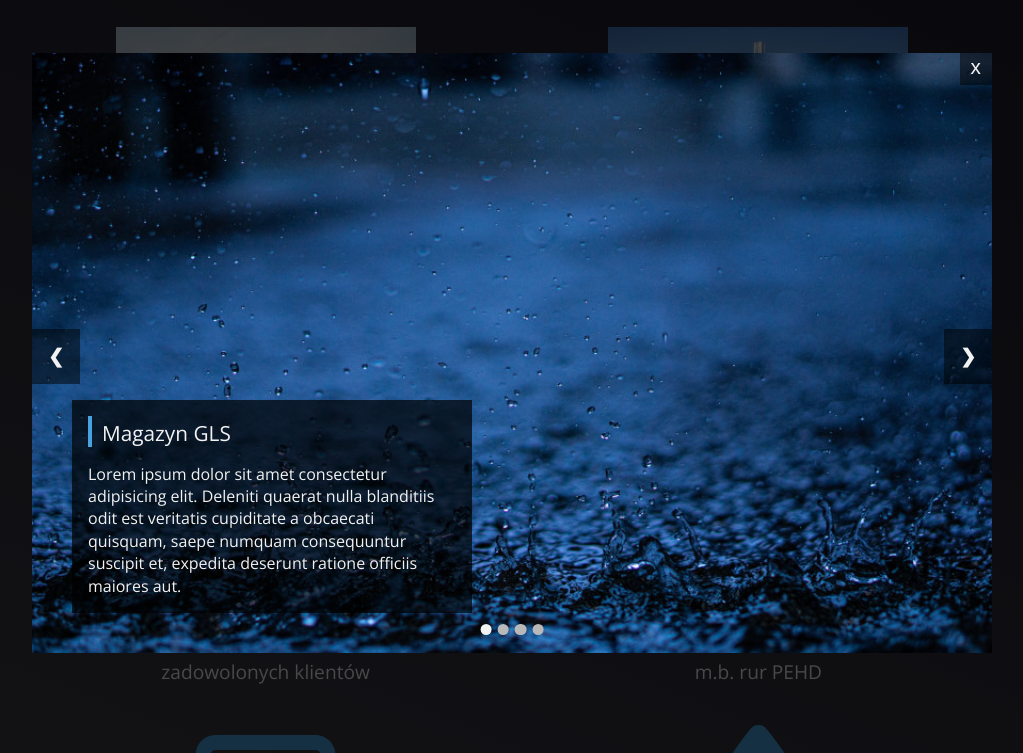
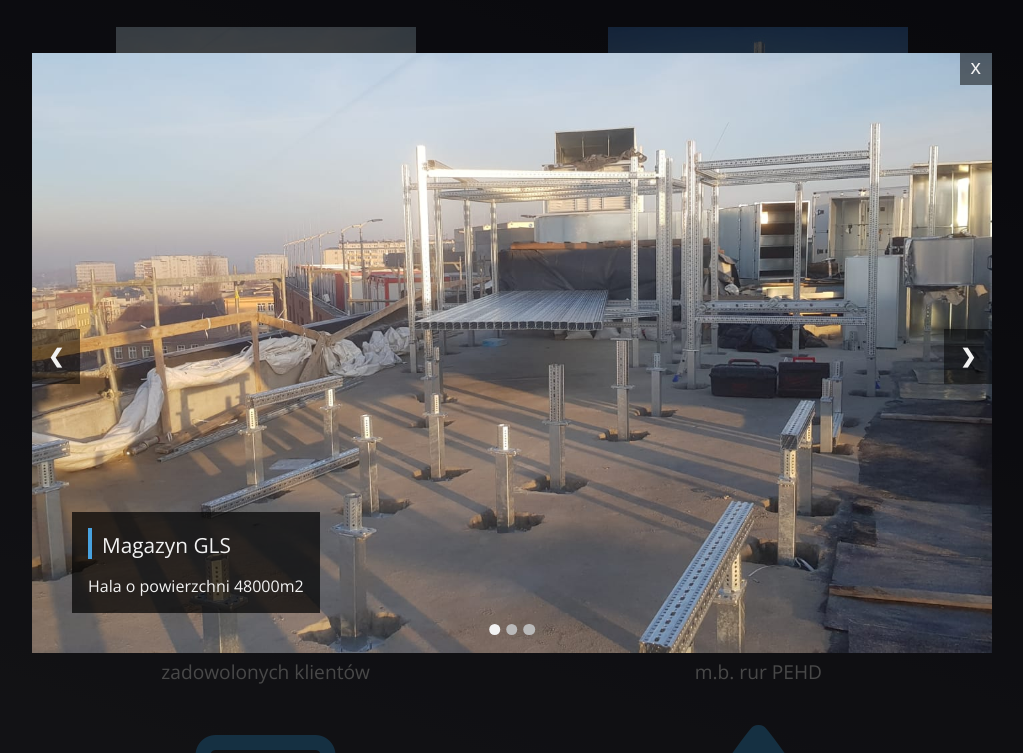
Before and after one commit to Goofsy/hydro-project, a website built with Parcel: page index.html in a window 1280 px wide. Both pictures are taken after a click on the button "Kliknij aby zobaczyc przykładowe realizacje". Shown: the part 1266-2019 px from the top of the page, without its empty margins (128-1151 px from the left). Built offline with nearby package versions, Linux system fonts and the light colour scheme.

```diff
--- a/index.html
+++ b/index.html
@@ -3,18 +3,16 @@
   <head>
     <meta charset="UTF-8" />
     <meta name="viewport" content="width=device-width, initial-scale=1.0" />
+    <title>Hydro-Projekt - Podciśnieniowe odwodnienia dachów</title>
+    <meta
+      name="description"
+      content="Hydro-Projekt - podcisnieniowe, grawitacyjne odwodnienia dachów. Kanalizacja podposadzkowa. Podkonstrukcje stalowe skręcane. Działamy na terenie całej Polski. Skontaktuj się z nami aby dowiedzieć się więcej"
+    />
     <link
       href="https://fonts.googleapis.com/css2?family=Open+Sans"
       rel="stylesheet"
     />
-    <link
-      href="https://fonts.googleapis.com/css2?family=Raleway"
-      rel="stylesheet"
-    />
-    <link
-      href="https://fonts.googleapis.com/css2?family=Roboto"
-      rel="stylesheet"
-    />
+    <link rel="icon" href="./src/images/drop-favicon.png" />
     <link rel="stylesheet" href="./src/sass/main.scss" />
     <script src="https://smtpjs.com/v3/smtp.js"></script>
     <script
@@ -26,8 +24,8 @@
       integrity="sha512-bLT0Qm9VnAYZDflyKcBaQ2gg0hSYNQrJ8RilYldYQ1FxQYoCLtUjuuRuZo+fjqhx/qtq/1itJ0C2ejDxltZVFg=="
       crossorigin="anonymous"
     ></script>
+    <script src="https://unpkg.com/element-closest"></script>
     <script defer src="src/js/script.js"></script>
-    <title>Document</title>
   </head>
   <body>
     <header class="header" id="header">
@@ -137,15 +135,22 @@
             <button class="slider__btn slider__btn--next">❯</button>
             <button class="slider__btn--exit">x</button>
             <div class="slider__dots"></div>
+
             <div class="slider__slide">
-              <img src="./src/images/eloelo.jpg" alt="Elephant at sunset" />
+              <img src="./src/images/slide-3.jpeg" alt="Elephant at sunset" />
               <div class="slider__slide__desc">
                 <h3 class="slider__slide__desc__title">Magazyn GLS</h3>
                 <p class="slider__slide__desc__text">
-                  Lorem ipsum dolor sit amet consectetur adipisicing elit.
-                  Deleniti quaerat nulla blanditiis odit est veritatis
-                  cupiditate a obcaecati quisquam, saepe numquam consequuntur
-                  suscipit et, expedita deserunt ratione officiis maiores aut.
+                  Hala o powierzchni 48000m2
+                </p>
+              </div>
+            </div>
+            <div class="slider__slide">
+              <img src="./src/images/slide-1.jpeg" alt="Elephant at sunset" />
+              <div class="slider__slide__desc">
+                <h3 class="slider__slide__desc__title">Magazyn GLS</h3>
+                <p class="slider__slide__desc__text">
+                  Hala o powierzchni 48000m2
                 </p>
               </div>
             </div>
@@ -154,34 +159,7 @@
               <div class="slider__slide__desc">
                 <h3 class="slider__slide__desc__title">Magazyn GLS</h3>
                 <p class="slider__slide__desc__text">
-                  Lorem ipsum dolor sit amet consectetur adipisicing elit.
-                  Deleniti quaerat nulla blanditiis odit est veritatis
-                  cupiditate a obcaecati quisquam, saepe numquam consequuntur
-                  suscipit et, expedita deserunt ratione officiis maiores aut.
-                </p>
-              </div>
-            </div>
-            <div class="slider__slide">
-              <img src="./src/images/slide-1.jpeg" alt="Elephant at sunset" />
-              <div class="slider__slide__desc">
-                <h3 class="slider__slide__desc__title">Magazyn GLS</h3>
-                <p class="slider__slide__desc__text">
-                  Lorem ipsum dolor sit amet consectetur adipisicing elit.
-                  Deleniti quaerat nulla blanditiis odit est veritatis
-                  cupiditate a obcaecati quisquam, saepe numquam consequuntur
-                  suscipit et, expedita deserunt ratione officiis maiores aut.
-                </p>
-              </div>
-            </div>
-            <div class="slider__slide">
-              <img src="./src/images/slide-3.jpeg" alt="Elephant at sunset" />
-              <div class="slider__slide__desc">
-                <h3 class="slider__slide__desc__title">Magazyn GLS</h3>
-                <p class="slider__slide__desc__text">
-                  Lorem ipsum dolor sit amet consectetur adipisicing elit.
-                  Deleniti quaerat nulla blanditiis odit est veritatis
-                  cupiditate a obcaecati quisquam, saepe numquam consequuntur
-                  suscipit et, expedita deserunt ratione officiis maiores aut.
+                  Hala o powierzchni 48000m2
                 </p>
               </div>
             </div>
@@ -326,5 +304,6 @@
         </div>
       </div>
     </footer>
+    <!-- <div>Icons made by Good Ware<a href="https://www.flaticon.com"> </div> -->
   </body>
 </html>
--- a/src/js/script.js
+++ b/src/js/script.js
@@ -22,7 +22,7 @@
   }
 
   _createDots() {
-    Array.prototype.forEach.call(this._slides, (_, i) => {
+    [...this._slides].forEach((_, i) => {
       this._dotsContainer.insertAdjacentHTML(
         'beforeend',
         `<button class="slider__dots__dot" data-slide="${i}"></button>`
@@ -31,7 +31,7 @@
   }
 
   _goToSlide(curSlide) {
-    Array.prototype.forEach.call(this._slides, (slide, i) => {
+    [...this._slides].forEach((slide, i) => {
       slide.style.transform = `translateX(${100 * (i - curSlide)}%)`;
     });
   }
@@ -57,10 +57,8 @@
   }
 
   _activeDot(curSlide) {
-    const dots = document.querySelectorAll('.slider__dots__dot');
-    Array.prototype.forEach.call(dots, dot =>
-      dot.classList.remove('slider__dots__dot--active')
-    );
+    const [...dots] = document.querySelectorAll('.slider__dots__dot');
+    dots.forEach(dot => dot.classList.remove('slider__dots__dot--active'));
 
     const dot = this._dotsContainer.querySelector(`[data-slide='${curSlide}']`);
     dot.classList.add('slider__dots__dot--active');
@@ -228,9 +226,9 @@
 
   _resetForm() {
     this._form.reset();
-    const _formInputs = document.querySelectorAll('.form__group__input');
+    const [...formInputs] = document.querySelectorAll('.form__group__input');
 
-    Array.prototype.forEach.call(_formInputs, input => {
+    formInputs.forEach(input => {
       input.classList.remove('form__group__input--filled');
     });
 
--- a/src/sass/base/_mixins.scss
+++ /dev/null
@@ -1,3 +0,0 @@
-@mixin flexCenter($direction) {
-  // jakby funkcje z js
-}
--- a/src/sass/base/_variables.scss
+++ b/src/sass/base/_variables.scss
@@ -6,9 +6,5 @@
 $primary-color: #48a2df;
 $error-color: rgb(190, 68, 68);
 
-$header-img: url("../images/header-bg.jpg");
-$about-img: url("../images/dach-about.jpg");
-
-// #48a2df
-// #3498dc
-// #2980BB
+$header-img: url('../images/header-bg.jpg');
+$about-img: url('../images/dach-about.jpg');
--- a/src/sass/components/_contact-info.scss
+++ /dev/null
@@ -1,2 +0,0 @@
-.contact__content__info {
-}
--- a/src/sass/layout/_section-offer.scss
+++ b/src/sass/layout/_section-offer.scss
@@ -34,11 +34,6 @@
       overflow: auto;
       z-index: 10;
       transition: all 0.6s ease;
-    }
-
-    &--open {
-      height: 100vh;
-      overflow-y: hidden;
     }
   }
 
--- a/src/sass/main.scss
+++ b/src/sass/main.scss
@@ -1,18 +1,16 @@
 // Base
-@import "./base/variables";
-@import "./base/mixins";
-@import "./base//resets";
-@import "./base/utilities";
+@import './base/variables';
+@import './base//resets';
+@import './base/utilities';
 
 // Components
-@import "./components/buttons";
-@import "./components/navbar";
-@import "./components/slider";
-@import "./components/form";
-@import "./components/contact-info";
+@import './components/buttons';
+@import './components/navbar';
+@import './components/slider';
+@import './components/form';
 
 // Layout
-@import "./layout/header";
-@import "./layout/section-about";
-@import "./layout/section-offer";
-@import "./layout/footer";
+@import './layout/header';
+@import './layout/section-about';
+@import './layout/section-offer';
+@import './layout/footer';
```
Also changed, not shown: README.md, src/images/drop-favicon.png (added).
